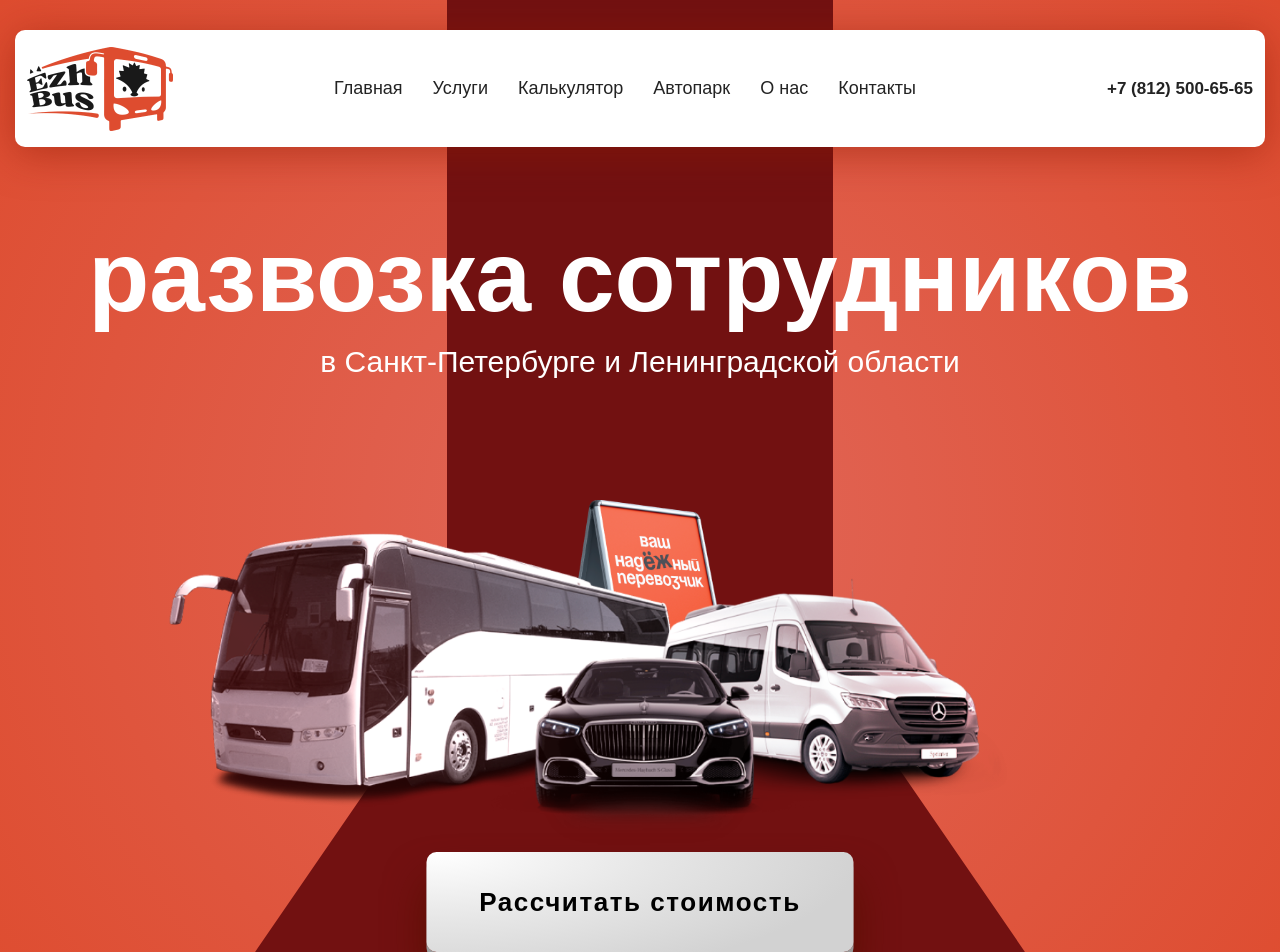
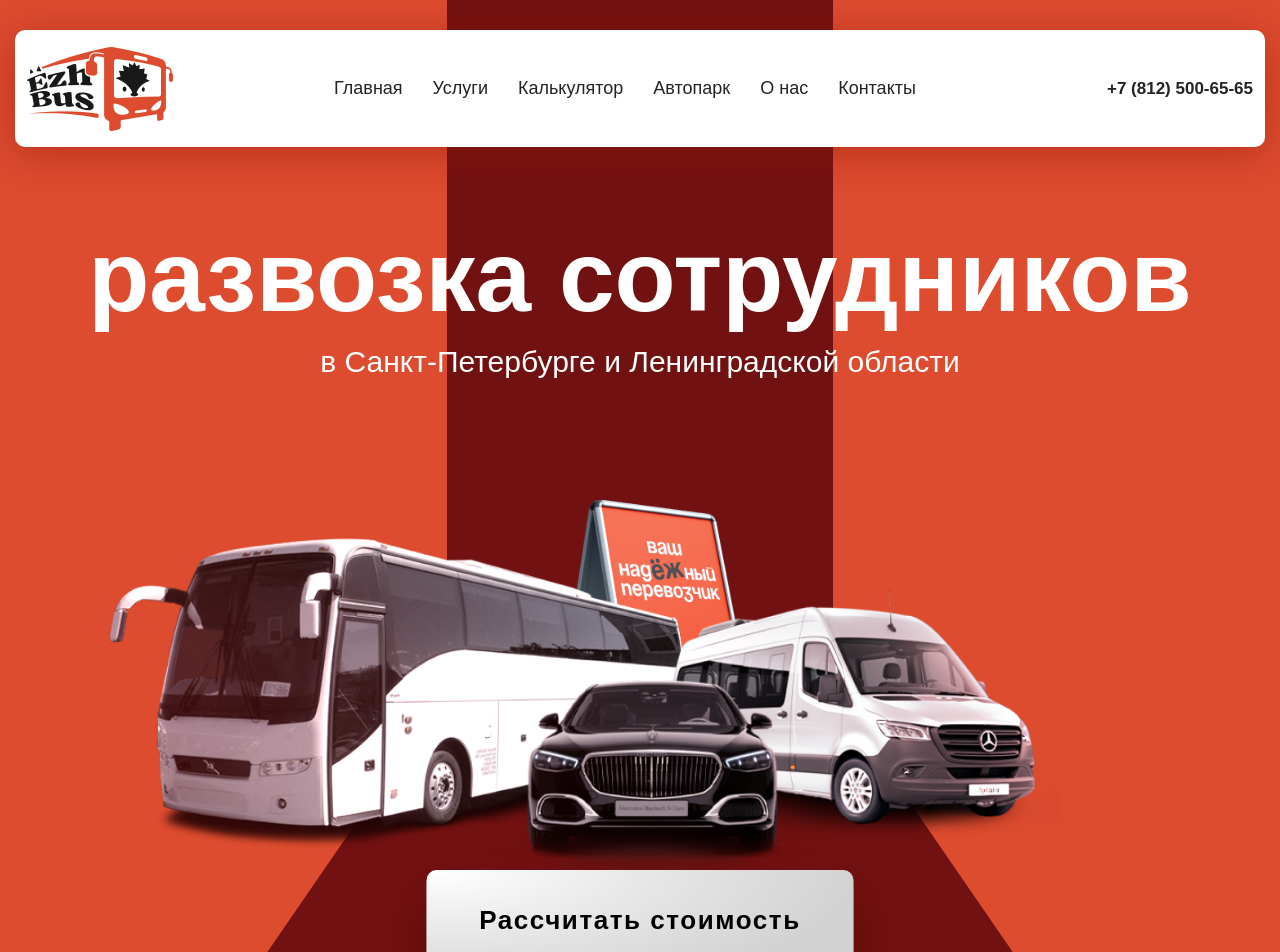
Before and after one commit to diana-nikolaeva/ezh-bus, a Vue app: page / in a window 1280 px wide. Shown: the top 952 px of the page. Built offline with nearby package versions, Linux system fonts and the light colour scheme; a web font is replaced by a local one.

Commit message:
Update header-block.vue
init

```diff
--- a/src/components/header-block.vue
+++ b/src/components/header-block.vue
@@ -32,7 +32,7 @@
   height: 577px;
   position: relative;
   @media screen and (min-width: 865px) {
-    height: 1032px;
+    height: 1050px;
   }
 }
 .main-red-bcgr{
@@ -41,19 +41,19 @@
   position: absolute;
   top:0;
   @media screen and (min-width: 865px) {
-    height: 1032px;
+    height: 1050px;
   }
   .first-layer{
     background: #DE4C2F;
     width: 100%;
     height: 100%;
     position: absolute;
-    z-index: 1;
+    z-index: 2;
   }
   .second-layer{
     width: 50%;
     position: absolute;
-    z-index: 2;
+    z-index: 3;
     background:#721111;
     height: 100%;
     left: 50%;
@@ -65,14 +65,18 @@
   .third-layer{
     max-width: 880px;
     width: 100%;
-    height: 320px;
+    height: 190px;
     background: #721111;
     clip-path: polygon(25% 0%, 75% 0%, 100% 100%, 0 100%);
     position: absolute;
-    z-index: 3;
+    z-index: 4;
     bottom: 0;
     left: 50%;
     transform: translate(-50%);
+    @media screen and (min-width: 865px) {
+      width: 880px;
+      height: 320px;
+    }
   }
   .fourth-layer{
     background-image: radial-gradient(circle, #e16759, #DE4C2F);
@@ -90,21 +94,30 @@ figure{
   position: absolute;
   left: 46%;
   transform: translate(-50%);
-  top:500px;
-  z-index: 4;
+  top:335px;
+  z-index: 5;
   margin: 0;
   overflow: hidden;
-  @media screen and (min-width: 1080px){
-    top: 500px;
-    width: 70%;
-    min-width: 705px;
+  width: 80%;
+  @media screen and (min-width: 360px){
+    top:306px;
   }
+  @media screen and (min-width: 500px){
+    top:280px;
+  }
+  @media screen and (min-width: 600px){
+    top:240px;
+  }
+  @media screen and (min-width: 865px){
+    top:500px;
+  }
+
   @media screen and (min-width: 1350px){
     top: 420px;
   }
   img{
     width: 100%;
-    z-index: 4;
+    z-index: 5;
     position: relative;
     object-fit: cover;
 
@@ -122,7 +135,7 @@ h1{
   margin-bottom: 0;
   z-index: 5;
   position: relative;
-  @media screen and (min-width: 1080px){
+  @media screen and (min-width: 865px){
     margin-top: 60px;
     font-size: 100px;
     margin-bottom: 11px;
@@ -150,7 +163,7 @@ h4{
   left: 50%;
   transform: translateX(-50%);
   max-width: 427px;
-  height: 100px;
+  height: 50px;
   padding: 10px;
   justify-content: center;
   align-items: center;
@@ -158,10 +171,14 @@ h4{
   background: radial-gradient(99.74% 133.62% at 1.94% 0%, #FFF 0%, #E7E7E7 49.5%, #D2D2D2 100%);
   box-shadow: 0px 6px 0px 0px #9B9B9B, 0px 30px 40px 0px #590F00;
   font-family: "Soyuz Grotesk", sans-serif;
-  font-size: 26px;
-  z-index: 5;
+  font-size: 17px;
+  z-index: 6;
+  box-sizing: border-box;
+  width:calc(100% - 40px);
   @media only screen and (min-width: 865px){
     width: 427px;
+    height: 100px;
+    font-size: 26px;
   }
 }
 </style>
```
